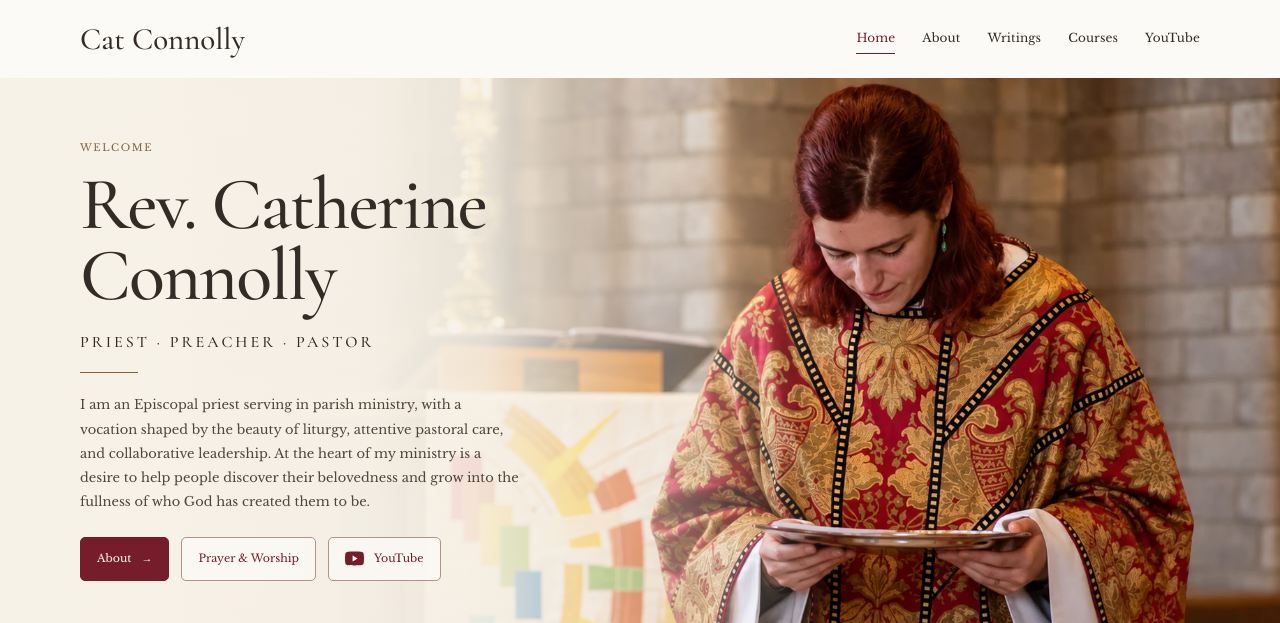
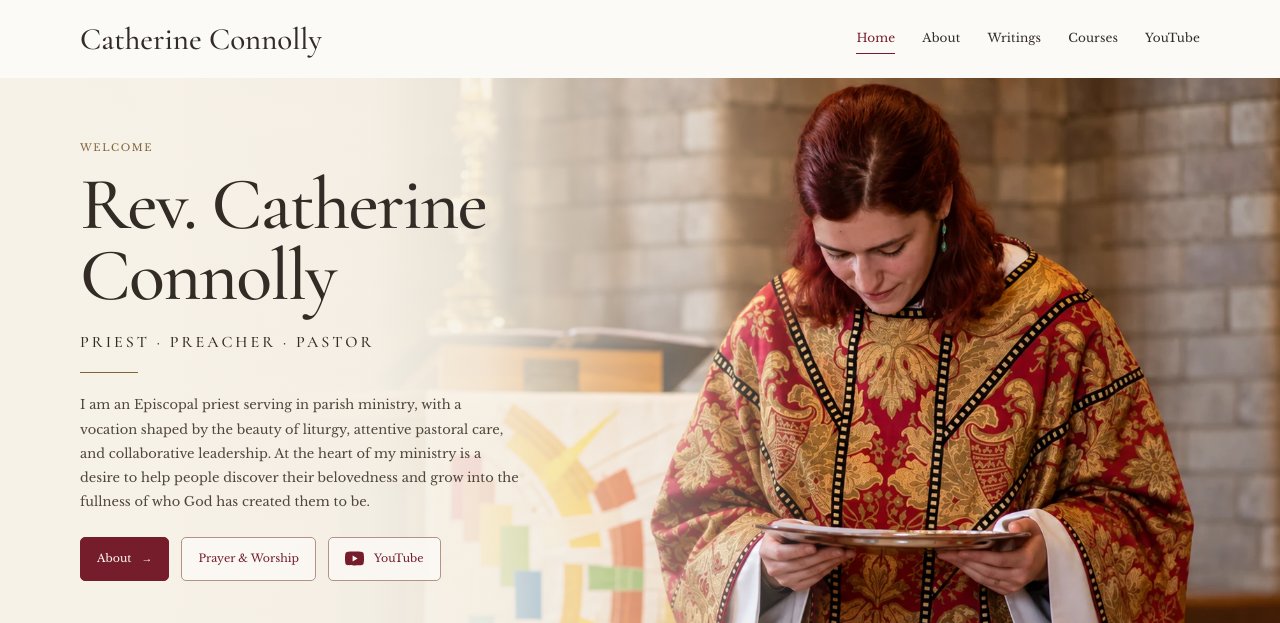
Before and after one commit to catconnolly-bit/website, a Jekyll site: the page built from index.md, in a window 1280 px wide, cut to the strip 0-623 px from the top of the page. Built offline with Jekyll 4.4.1, drawn with Linux system fonts in a browser that asks for light colours.

Commit message:
Use Catherine Connolly in text headers

```diff
--- a/_includes/header.html
+++ b/_includes/header.html
@@ -2,12 +2,12 @@
   <div class="shell site-header__inner">
     <a class="brand" href="{{ '/' | relative_url }}">
       {% if page.page_class == 'page-home' or page.page_class == 'page-about' or page.page_class == 'page-writings' %}
-      <span class="home-brand">Cat Connolly</span>
+      <span class="home-brand">Catherine Connolly</span>
       {% else %}
       <img
         class="brand__logo"
         src="{{ '/assets/images/optimized/branding/site-logo.png.webp' | relative_url }}"
-        alt="Cat Connolly logo"
+        alt="Catherine Connolly logo"
       >
       {% endif %}
     </a>
```
